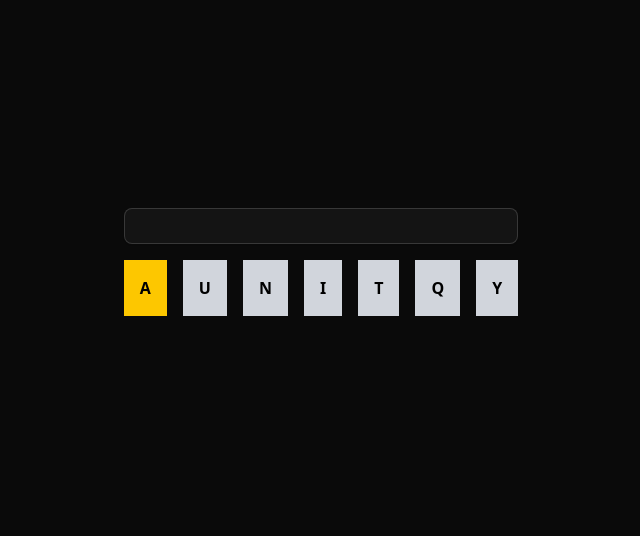
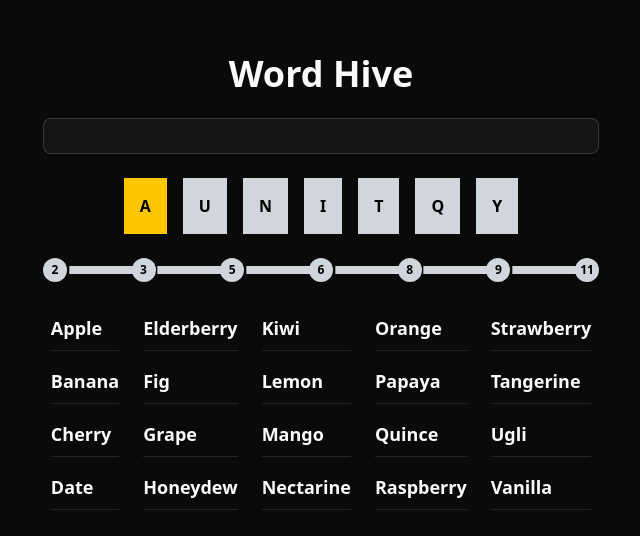
Before and after one commit to LucasPierru/spelling-bee, a Next.js app: page / in a window 1280 px wide. Shown: the part 118-654 px from the top of the page, without its empty margins (319-959 px from the left). Built offline with nearby package versions, Linux system fonts and the light colour scheme.

Commit message:
added score and levels

```diff
--- a/app/page.tsx
+++ b/app/page.tsx
@@ -9,7 +9,8 @@ export default function Home() {
 
   return (
     <div className="flex flex-col items-center justify-center min-h-screen">
-      <WordForm letters={letters} validWords={validWords} />
+      <h1 className="text-4xl font-bold mb-6">Word Hive</h1>
+      <WordForm letters={letters} validWords={validWords} totalPossibleScore={totalPossibleScore} />
     </div>
   );
 }
--- a/components/word-form/word-form.tsx
+++ b/components/word-form/word-form.tsx
@@ -5,8 +5,25 @@ import LetterCard from "../letter-card/letter-card";
 import { Input } from "../ui/input";
 import { calculateWordScore, capitalizeFirstLetter } from "@/lib/words";
 
-export default function WordForm({ letters, validWords }: { letters: string[]; validWords: Set<string> }) {
+export default function WordForm({
+  letters,
+  validWords,
+  totalPossibleScore,
+}: {
+  letters: string[];
+  validWords: Set<string>;
+  totalPossibleScore: number;
+}) {
   const [guesses, setGuesses] = useState<Map<string, number>>(new Map());
+  const levels = [
+    { name: "beginner", value: 0.1 },
+    { name: "intermediate", value: 0.2 },
+    { name: "advanced", value: 0.3 },
+    { name: "expert", value: 0.4 },
+    { name: "master", value: 0.5 },
+    { name: "grandmaster", value: 0.6 },
+    { name: "legend", value: 0.7 },
+  ];
 
   console.log("Generated letters:", letters);
   console.log("Valid words:", validWords);
@@ -27,10 +44,47 @@ export default function WordForm({ letters, validWords }: { letters: string[]; v
     }
   };
 
+  const getTotalScore = (): number => {
+    return Array.from(guesses.values()).reduce((acc, score) => acc + score, 0);
+  };
+
+  const testList: [string, number][] = [
+    ["apple", 10],
+    ["banana", 5],
+    ["cherry", 8],
+    ["date", 4],
+    ["elderberry", 12],
+    ["fig", 3],
+    ["grape", 6],
+    ["honeydew", 9],
+    ["kiwi", 7],
+    ["lemon", 4],
+    ["mango", 5],
+    ["nectarine", 11],
+    ["orange", 6],
+    ["papaya", 8],
+    ["quince", 10],
+    ["raspberry", 12],
+    ["strawberry", 14],
+    ["tangerine", 9],
+    ["ugli", 11],
+    ["vanilla", 15],
+  ];
+
+  const getCurrentLevel = (): string => {
+    const score = getTotalScore();
+    const reversedLevels = [...levels].reverse();
+    const currentLevel = reversedLevels.find((level) => score >= Math.round(totalPossibleScore * level.value));
+    return currentLevel ? currentLevel.name : "unknown";
+  };
+
+  const totalScore = getTotalScore();
+  const currentLevel = getCurrentLevel();
+
   return (
-    <div className="flex flex-col gap-4">
+    <div className="flex flex-col gap-6">
       <Input onKeyDown={guessWord} />
-      <div className="flex flex-wrap justify-center gap-4 mb-6">
+      <div className="flex flex-wrap justify-center gap-4">
         {letters.map((letter, index) => (
           <LetterCard
             key={index}
@@ -39,10 +93,26 @@ export default function WordForm({ letters, validWords }: { letters: string[]; v
           />
         ))}
       </div>
-      <div>
-        {Array.from(guesses).map(([guess, score], index) => (
-          <div key={index} className="text-lg font-semibold text-green-600">
-            {capitalizeFirstLetter(guess)} - {score}
+      <div className="relative flex justify-between items-center">
+        {levels.map((level, index) => (
+          <div
+            key={index}
+            className={`flex justify-center items-center text-sm text-black font-semibold ${
+              totalScore > Math.round(totalPossibleScore * level.value) ? "bg-yellow-400" : "bg-gray-300"
+            } rounded-full aspect-square ${
+              currentLevel === level.name ? "w-8 text-sm" : "w-6 h-6 text-xs"
+            } not-first:before:w-16 before:h-2 before:absolute before:-translate-x-4/6 before:-z-10 ${
+              totalScore > Math.round(totalPossibleScore * level.value) ? "before:bg-yellow-400" : "before:bg-gray-300"
+            }`}>
+            {Math.round(totalPossibleScore * level.value)}
+          </div>
+        ))}
+      </div>
+      <div className="flex flex-col flex-wrap gap-2 max-h-60 overflow-y-auto">
+        {testList.map(([guess], index) => (
+          <div key={index} className="text-lg mx-2 font-semibold border-b border-border py-2">
+            {capitalizeFirstLetter(guess)}
+            {/*  - {score} */}
           </div>
         ))}
       </div>
```
